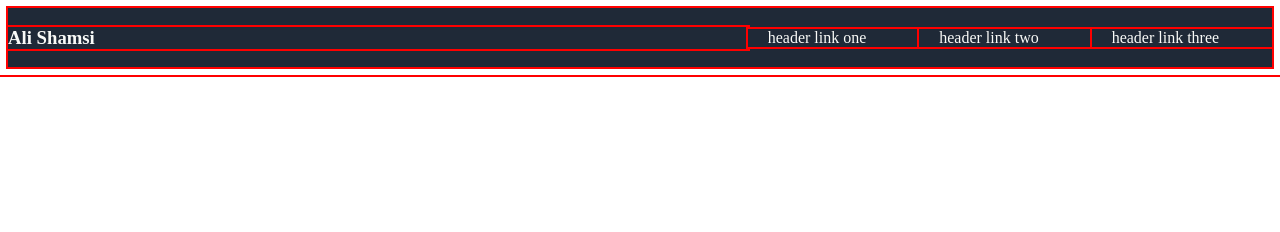
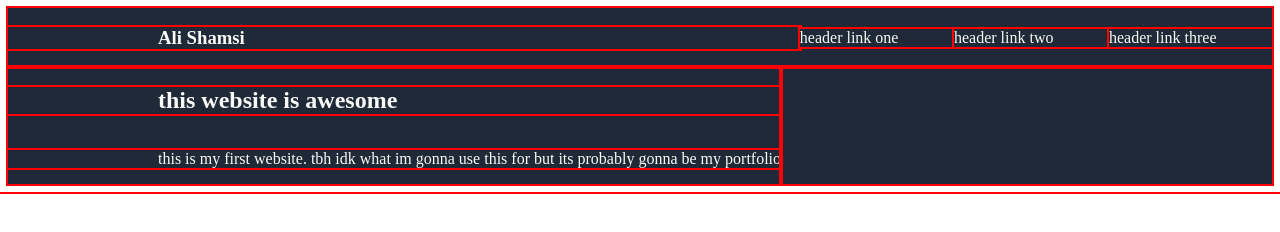
Before and after one commit to alishamsi747/landing-page, a plain HTML site: page index.html in a window 1280 px wide. Drawn offline with Linux system fonts and the light colour scheme.

Commit message:
completed header layout

```diff
--- a/index.html
+++ b/index.html
@@ -15,5 +15,13 @@
         <a class="links">header link three</a>
     </div>
 
+    <div class="hero">
+        <div class="flex-hero">
+            <h2 class="hero-text">this website is awesome</h2>
+            <p class="hero-text">this is my first website. tbh idk what im gonna use
+            this for but its probably gonna be my portfolio</p>
+        </div>
+        <img>
+    </div>
 </body>
 </html>
--- a/style.css
+++ b/style.css
@@ -10,8 +10,8 @@
 .header{
     background-color: #1F2937;
     color: #F9FAF8;
-    flex: 1 1 auto;
-    padding-right: 600px;
+    flex: 10 1 auto;
+    padding-left: 150px;
 
 }
 .links{
@@ -19,6 +19,18 @@
     color: #F9FAF8;
     flex: 1 1 auto;
     margin-left: auto;
-    padding-left: 20px;
-    padding-right: 0px;
+
 }
+.hero{
+    display: flex;
+    background-color: #1F2937;
+}
+.flex-hero{
+    display: flex;
+    flex-direction: column;
+    background-color: #1F2937;
+}
+.hero-text{
+    color: #F9FAF8;
+    padding-left: 150px;
+}
```
